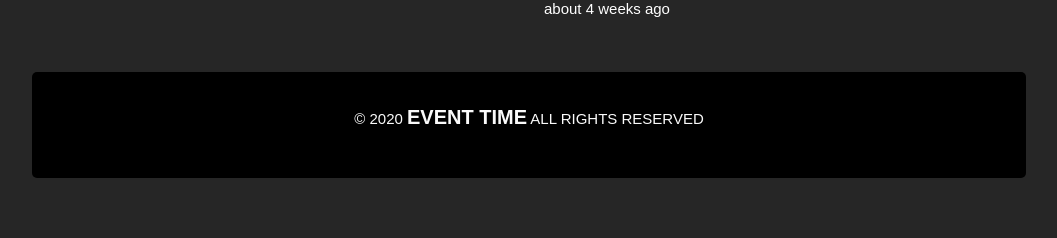
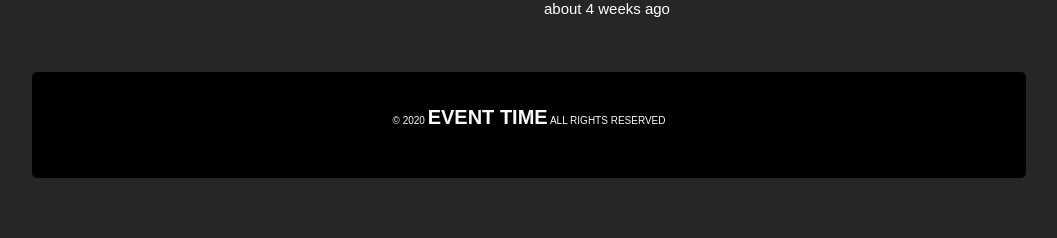
Before and after one commit to itsjaikumar/events-time, a PHP site: page / in a window 1280 px wide; the page is wider, and only the part inside the window is pictured. Shown: the part 2591-2829 px from the top of that part, without its empty margins (111-1168 px from the left). Run offline with PHP 8.4, Linux system fonts and the light colour scheme.

Commit message:
Update styles.css

```diff
--- a/css/styles.css
+++ b/css/styles.css
@@ -440,6 +440,7 @@ form input{
 .copyright-area p{
     font-weight: 0;
     color: #fafafa;
+    font-size: 10px
 }
 span{
     font-weight: 600;
```
